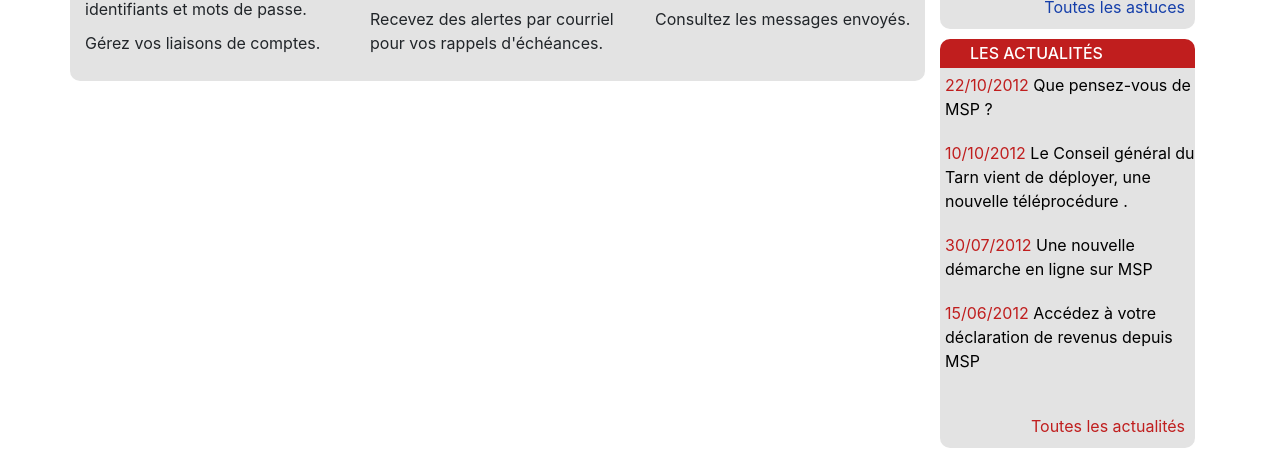
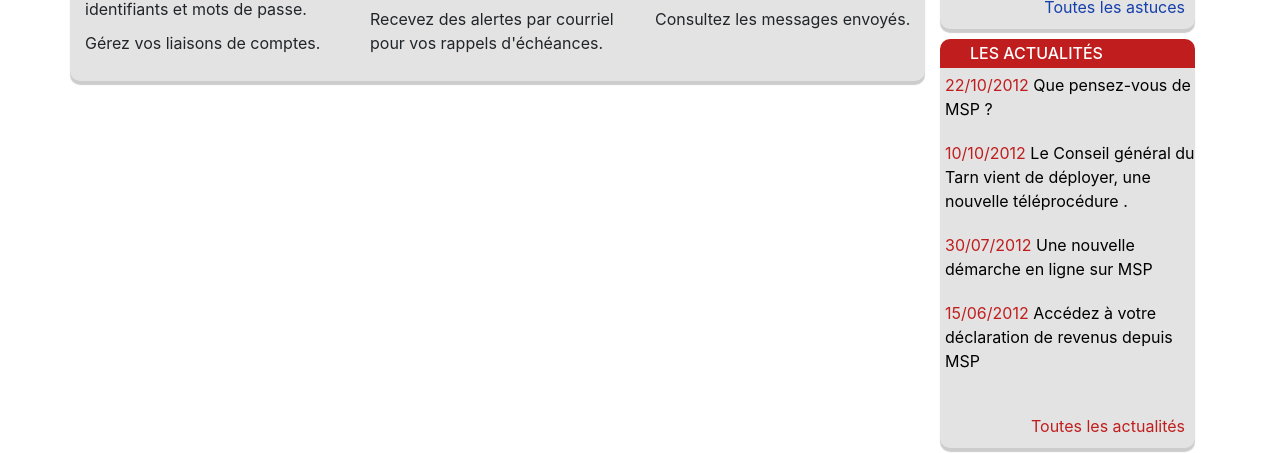
Before and after one commit to mdormignies/css_service-public, a plain HTML site: page index.html in a window 1280 px wide. Shown: the part 348-801 px from the top of the page. Drawn offline with nearby package versions, Linux system fonts and the light colour scheme.

Commit message:
Update dm.css

```diff
--- a/dm.css
+++ b/dm.css
@@ -138,6 +138,7 @@ main ul li {
 
 .bodyCard {
     background-color: rgb(227, 227, 227);
+    box-shadow: 0px 4px 1px rgba(0, 0, 0, 0.2);
     border-bottom-left-radius: 10px;
     border-bottom-right-radius: 10px;
 }
```
